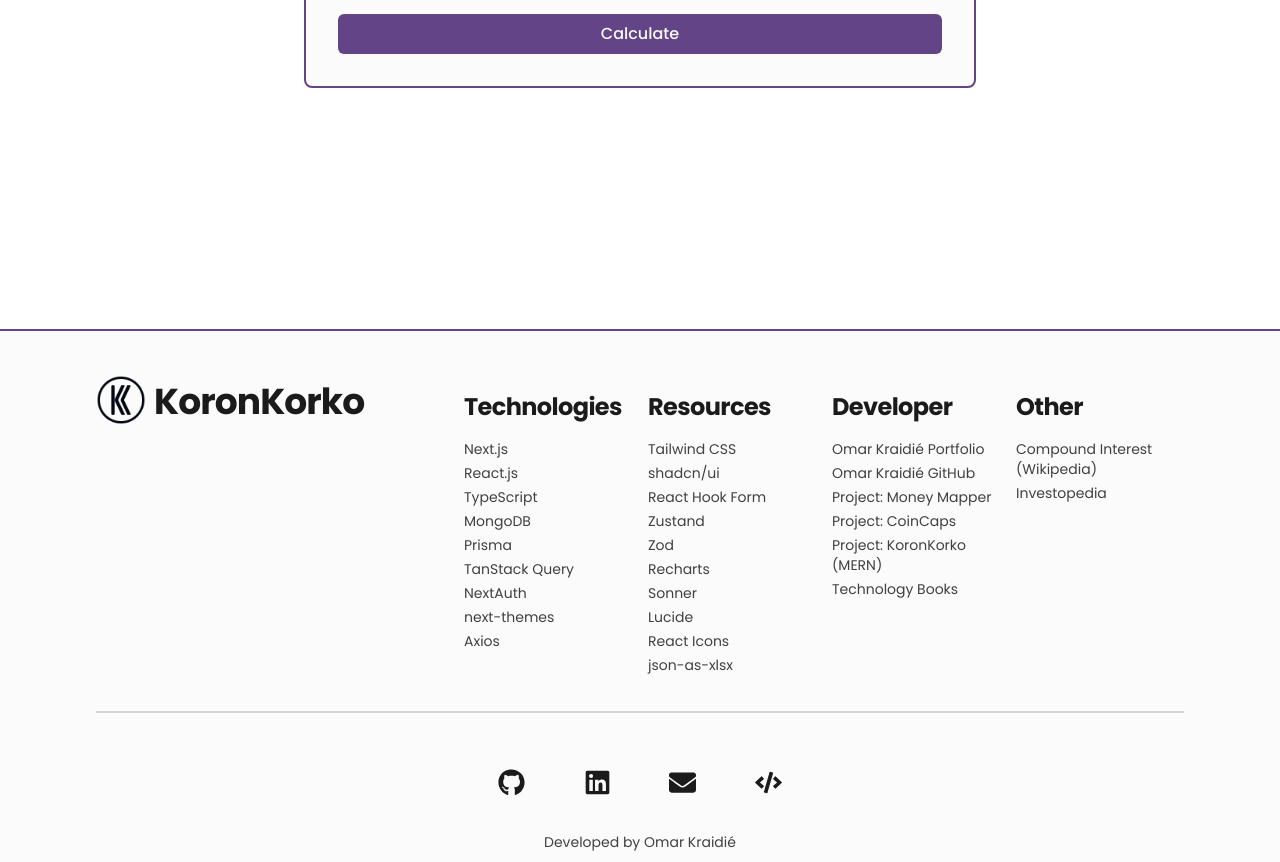
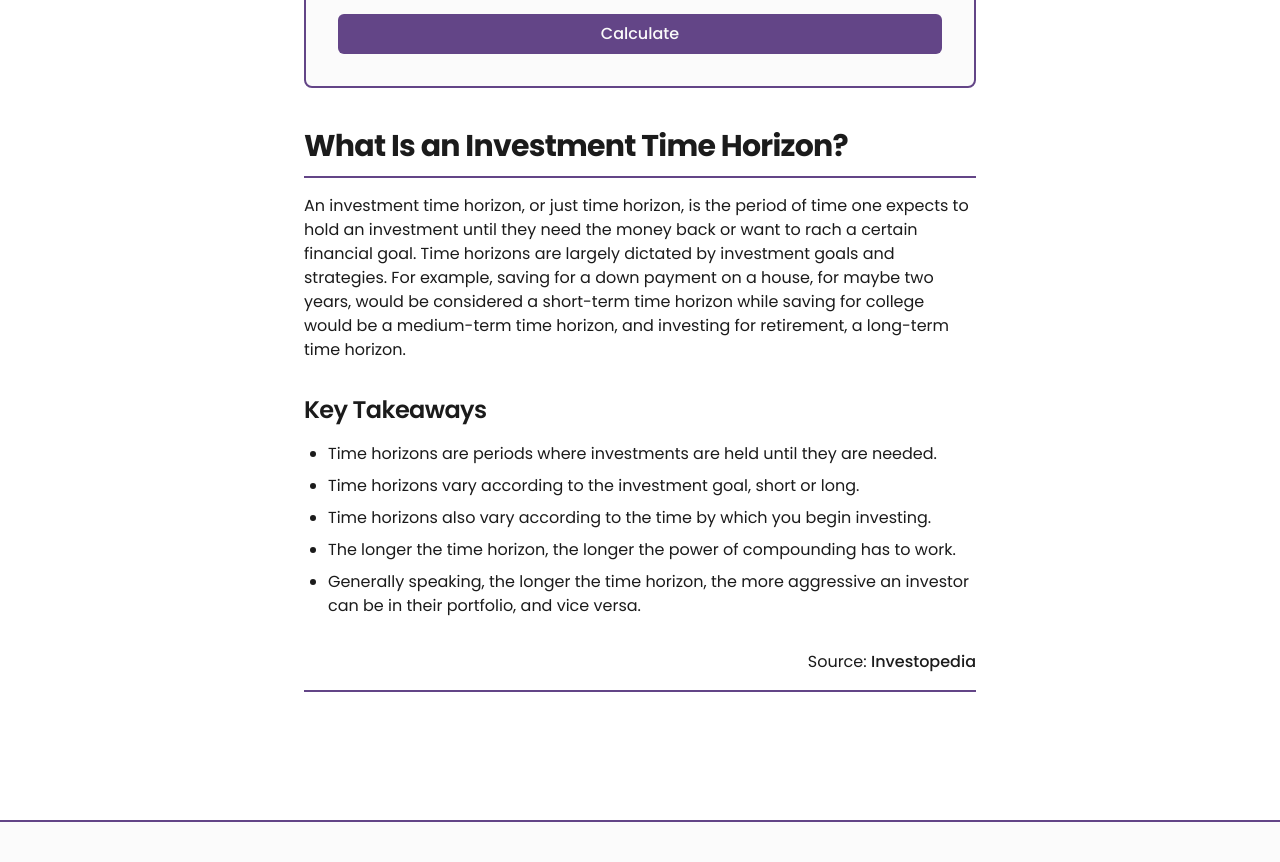
Before and after one commit to 0mppula/koronkorko-remastered, a Next.js app: page /investment-time-calculator in a window 1280 px wide. Shown: the part 471-1333 px from the top of the page. Built offline with nearby package versions, Linux system fonts and the light colour scheme; no server answers.

Commit message:
Added infos to the investment time and present value calculators.

```diff
--- a/app/(calculators)/investment-time-calculator/Calculator.tsx
+++ b/app/(calculators)/investment-time-calculator/Calculator.tsx
@@ -28,6 +28,7 @@ import { useQuery } from '@tanstack/react-query';
 import { useSession } from 'next-auth/react';
 import { ChangeEvent } from 'react';
 import { useForm } from 'react-hook-form';
+import Info from './Info';
 import Report from './Report';
 
 const defaultValues: IInvestmentTimeFormData = {
@@ -210,6 +211,8 @@ const Calculator = () => {
 			</FormContainer>
 
 			{report && <Report report={report} />}
+
+			<Info />
 		</>
 	);
 };
--- /dev/null
+++ b/app/(calculators)/investment-time-calculator/Info.tsx
@@ -0,0 +1,51 @@
+import ReportSection from '@/components/Report/ReportSection';
+import ReportSource from '@/components/Report/ReportSource';
+import TypographyH3 from '@/components/TypographyH3';
+
+const Info = () => {
+	return (
+		<ReportSection title="What Is an Investment Time Horizon?" className="mt-10">
+			<p>
+				An investment time horizon, or just time horizon, is the period of time one expects
+				to hold an investment until they need the money back or want to rach a certain
+				financial goal. Time horizons are largely dictated by investment goals and
+				strategies. For example, saving for a down payment on a house, for maybe two years,
+				would be considered a short-term time horizon while saving for college would be a
+				medium-term time horizon, and investing for retirement, a long-term time horizon.
+			</p>
+
+			<div className="mt-4">
+				<TypographyH3>Key Takeaways</TypographyH3>
+
+				<ul className="my-4 ml-6 list-disc [&>li]:mt-2">
+					<li>
+						Time horizons are periods where investments are held until they are needed.
+					</li>
+
+					<li>Time horizons vary according to the investment goal, short or long.</li>
+
+					<li>
+						Time horizons also vary according to the time by which you begin investing.
+					</li>
+
+					<li>
+						The longer the time horizon, the longer the power of compounding has to
+						work.
+					</li>
+
+					<li>
+						Generally speaking, the longer the time horizon, the more aggressive an
+						investor can be in their portfolio, and vice versa.
+					</li>
+				</ul>
+			</div>
+
+			<ReportSource
+				href="https://www.investopedia.com/terms/t/timehorizon.asp#toc-what-is-an-investment-time-horizon"
+				text="Investopedia"
+			/>
+		</ReportSection>
+	);
+};
+
+export default Info;
--- a/app/(calculators)/present-value-calculator/Calculator.tsx
+++ b/app/(calculators)/present-value-calculator/Calculator.tsx
@@ -37,6 +37,7 @@ import { PresentValueCalculation } from '@prisma/client';
 import { useQuery } from '@tanstack/react-query';
 import { useSession } from 'next-auth/react';
 import { useForm } from 'react-hook-form';
+import Info from './Info';
 import Report from './Report';
 
 const defaultValues: IPresentValueFormData = {
@@ -234,6 +235,8 @@ const Calculator = () => {
 			</FormContainer>
 
 			{report && <Report report={report} />}
+
+			<Info />
 		</>
 	);
 };
--- /dev/null
+++ b/app/(calculators)/present-value-calculator/Info.tsx
@@ -0,0 +1,50 @@
+import ReportSection from '@/components/Report/ReportSection';
+import ReportSource from '@/components/Report/ReportSource';
+import TypographyH3 from '@/components/TypographyH3';
+
+const Info = () => {
+	return (
+		<ReportSection title="What Is Present Value?" className="mt-10">
+			<p>
+				Present value (PV) is the current value of a future sum of money or stream of cash
+				flows. It is determined by discounting the future value by the estimated rate of
+				return that the money could earn if invested. Present value calculations can be
+				useful in investing and in strategic planning for businesses.
+			</p>
+
+			<div className="mt-4">
+				<TypographyH3>Key Takeaways</TypographyH3>
+
+				<ul className="my-4 ml-6 list-disc [&>li]:mt-2">
+					<li>
+						Present value (PV) is based on the concept that a particular sum of money
+						today is likely to be worth more than the same sum in the future because it
+						can be invested and earn a return in the meantime.
+					</li>
+
+					<li>
+						Present value calculations require an estimate of that potential rate of
+						return, known as the discount rate.
+					</li>
+
+					<li>
+						Because the discount rate can only be estimated, if it is inaccurate, the
+						present value calculation will be off as well.
+					</li>
+
+					<li>
+						Investors can also calculate future value (FV) by applying an estimated rate
+						of return to a sum of money's value today.
+					</li>
+				</ul>
+			</div>
+
+			<ReportSource
+				href="https://www.investopedia.com/terms/p/presentvalue.asp#toc-what-is-present-value"
+				text="Investopedia"
+			/>
+		</ReportSection>
+	);
+};
+
+export default Info;
```
